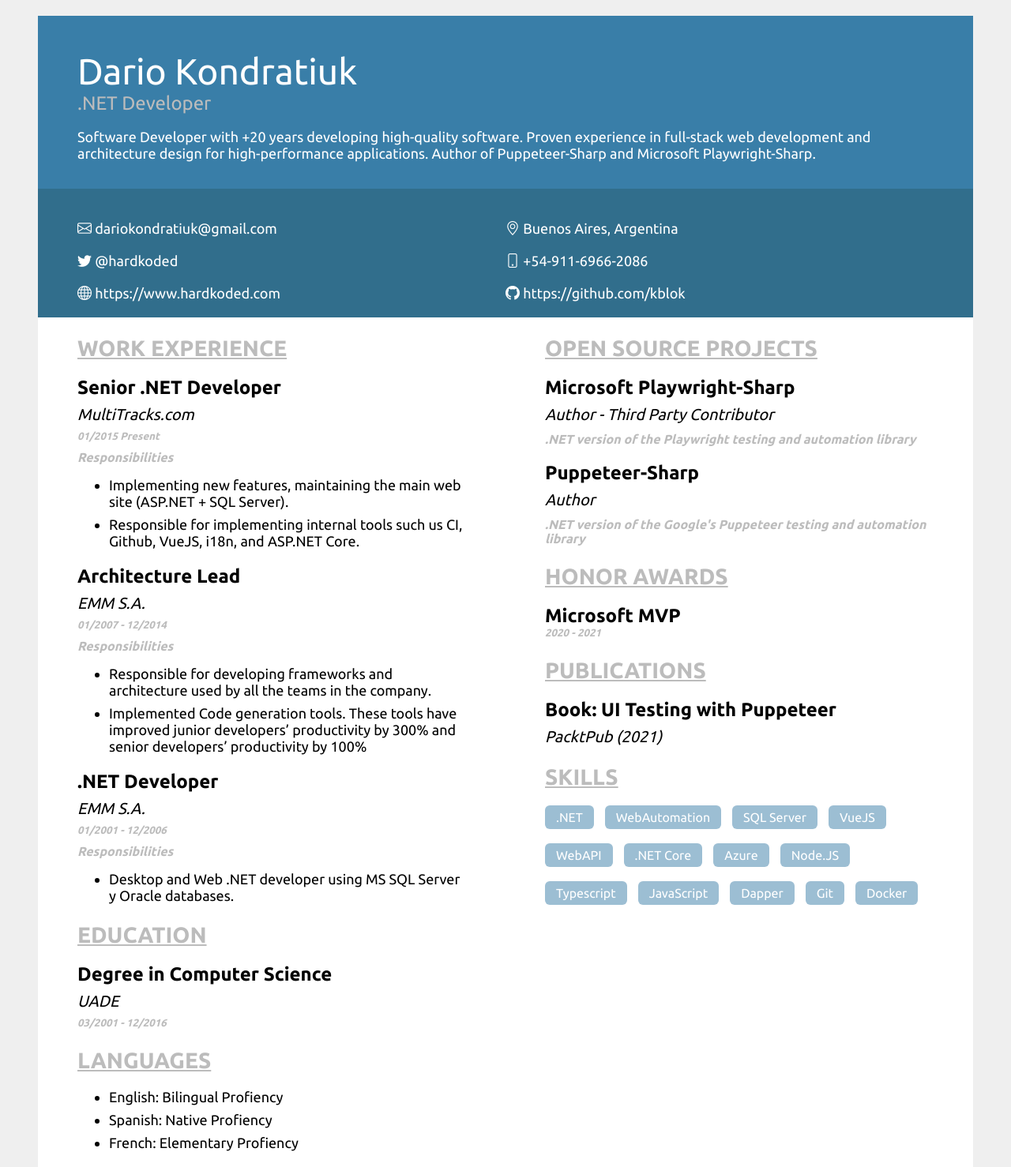
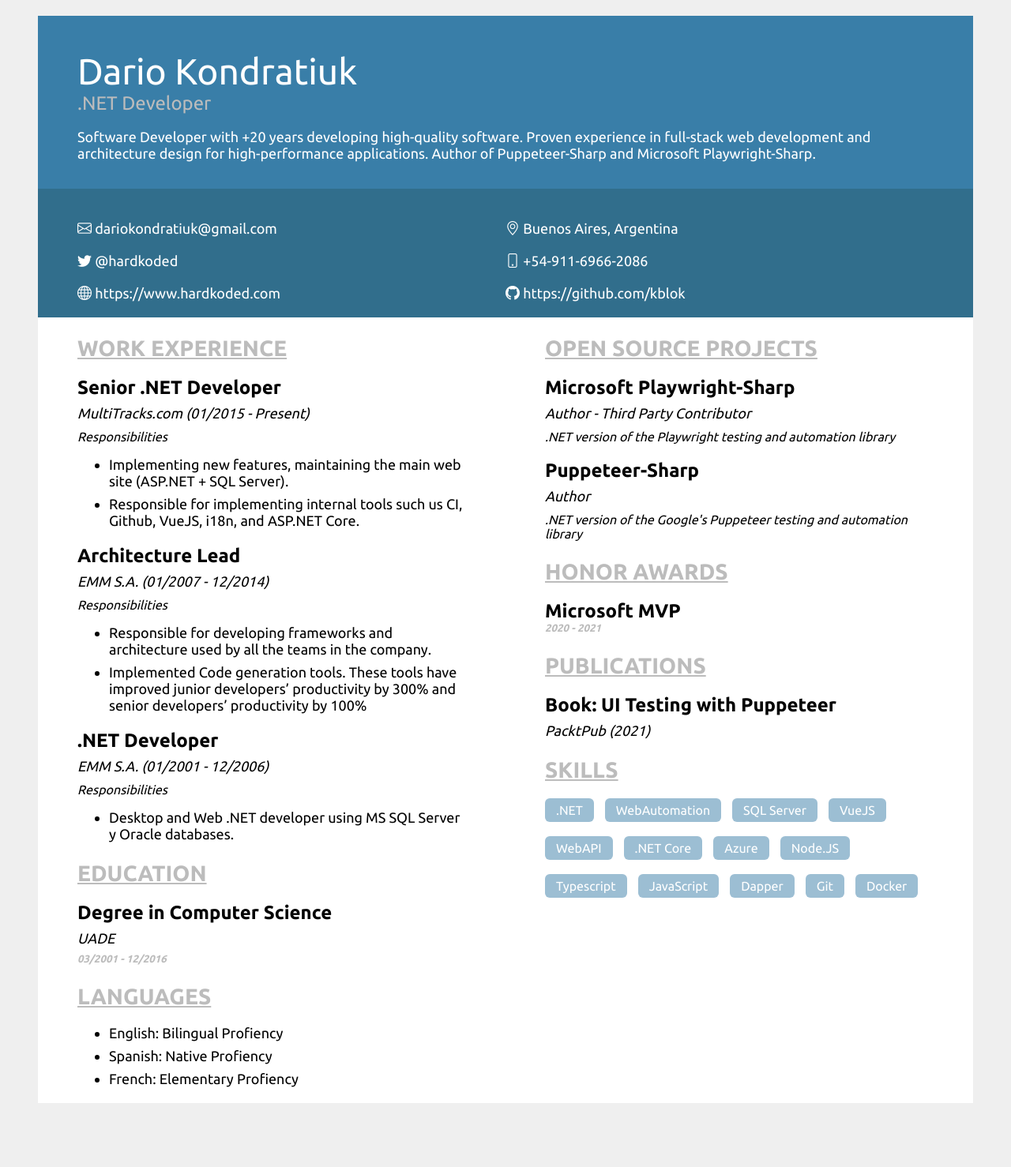
Before and after one commit to kblok/kblok.github.io, a Jekyll site: the page resume/resume.html, which Jekyll copies as it is, in a window 1280 px wide. Shown: the whole page at 79% size. Built offline with Jekyll 4.4.1, drawn with Linux system fonts in a browser that asks for light colours; nearby versions of some CDN libraries; after the commit the page ends 1397 px from its top, so only the background shows below that.

Commit message:
improve styles

```diff
--- a/resume/resume.html
+++ b/resume/resume.html
@@ -29,8 +29,7 @@
                 <h2>Work Experience</h2>
                 <div class="section-item">
                     <h3>Senior .NET Developer</h2>
-                        <h4>MultiTracks.com</h4>
-                        <h5>01/2015 Present</h5>
+                        <h4>MultiTracks.com <span>(01/2015 - Present)</span></h4>
                         <h6>Responsibilities</h6>
                         <ul>
                             <li>Implementing new features, maintaining the main web site (ASP.NET + SQL Server).</li>
@@ -40,8 +39,7 @@
                 </div>
                 <div class="section-item">
                     <h3>Architecture Lead</h2>
-                        <h4>EMM S.A.</h4>
-                        <h5>01/2007 - 12/2014</h5>
+                        <h4>EMM S.A. <span>(01/2007 - 12/2014)</span></h4>
                         <h6>Responsibilities</h6>
                         <ul>
                             <li>Responsible for developing frameworks and architecture used by all the teams in the
@@ -52,9 +50,8 @@
                 </div>
                 <div class="section-item">
                     <h3>.NET Developer</h2>
-                        <h4>EMM S.A.</h4>
-                        <h5>01/2001 - 12/2006</h5>
-                        <h6>Responsibilities</h6>
+                        <h4>EMM S.A. <span>(01/2001 - 12/2006)</span></h4>
+                            <h6>Responsibilities</h6>
                         <ul>
                             <li>Desktop and Web .NET developer using MS SQL Server y Oracle databases.</li>
                         </ul>
--- a/resume/styles.css
+++ b/resume/styles.css
@@ -80,7 +80,7 @@
 }
 
 .section h4 {
-    font-size: 20px;
+    font-size: 18px;
     font-weight: 400;
     margin: 8px 0 8px 0;
     font-style: italic;
@@ -95,9 +95,9 @@
 .section h6 {
     margin: 0;
     font-style: italic;
-    color: rgb(188, 188, 188);
     font-size: 16px;
     margin-top: 10px;
+    font-weight: 400;
 }
 
 .content li {
```
